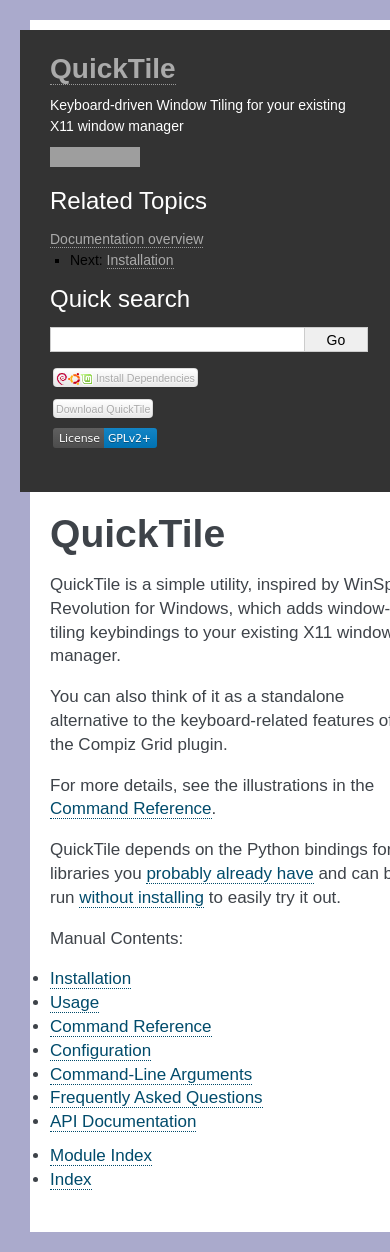
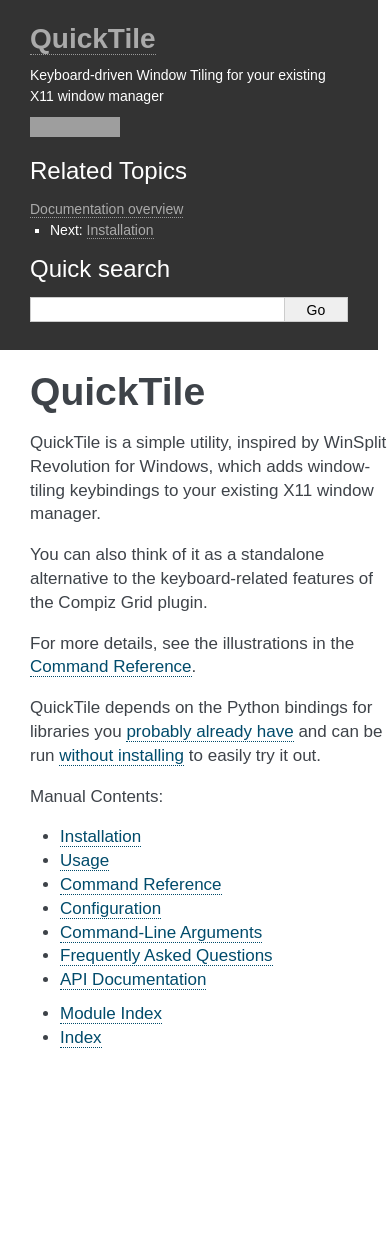
Before and after one commit to ssokolow/quicktile, a Sphinx documentation site: the page built from docs/index.rst, in a window 390 px wide. Built offline with Sphinx 7.4.7, drawn with Linux system fonts in a browser that asks for light colours; after the commit the page ends 1080 px from its top, so only the background shows below that; grey boxes are pictures that could not be loaded.

Commit message:
Fix up the custom CSS (and fix some Alabaster bugs) for mobile display

```diff
--- a/docs/_static/custom.css
+++ b/docs/_static/custom.css
@@ -87,7 +87,38 @@
   border-bottom: 0;
 }
 
+/* Adjust @media for Alabaster to match my changes */
+@media screen and (max-width: 875px) {
+  body {
+    background: #fff;
+    padding: 20px 30px;
+  }
+  div.document,
+  div.footer {
+    padding: 0;
+  }
+  div.sphinxsidebar .badges {
+    display: none;
+  }
+}
+
+/* Workaround for bugs in Alabaster theme's mobile support */
+@media screen and (max-width: 875px) {
+  ul,
+  ol {
+    margin: 10px 0 10px 30px;
+  }
+  div.sphinxsidebar li,
+  div.sphinxsidebar tt,
+  div.sphinxsidebar code {
+    color: #fff;
+  }
+}
+
 /* Button CSS borrowed from the old site */
+div.sphinxsidebar a.btn {
+  color: #3e4349;
+}
 .btn {
   display: inline-block;
   padding: 1px 2px;
```
